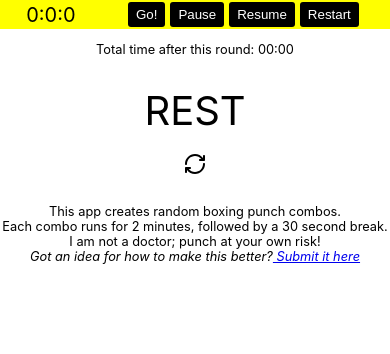
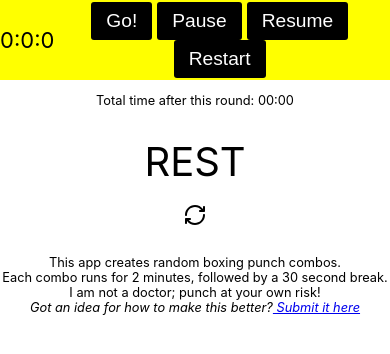
Before and after one commit to nelliemckesson/BoxingBud, a React (Create React App) app in the folder boxingbud/: page / in a window 390 px wide. Shown: the top 354 px of the page. Built offline with nearby package versions, Linux system fonts and the light colour scheme.

Commit message:
making buttons bigger for mobile

```diff
--- a/boxingbud/src/App.css
+++ b/boxingbud/src/App.css
@@ -115,8 +115,13 @@
     background-color: yellow;
   }
 
+  .timerInner button {
+    padding: 8px 15px 8px 15px;
+    font-size: 1.2em;
+  }
+
   .counter {
-    font-size: 20px;
+    font-size: 22px;
     width: auto;
   }
 
```
